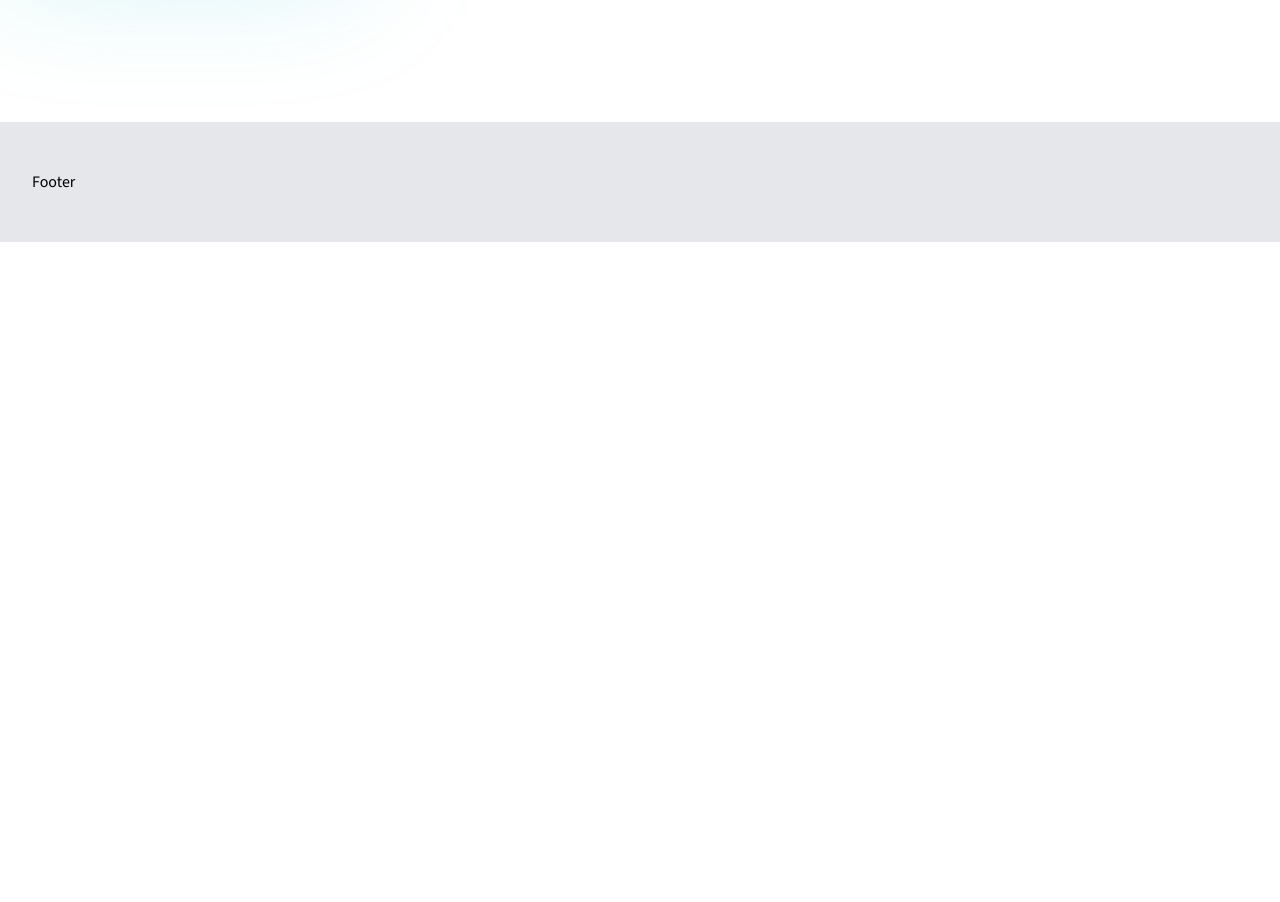
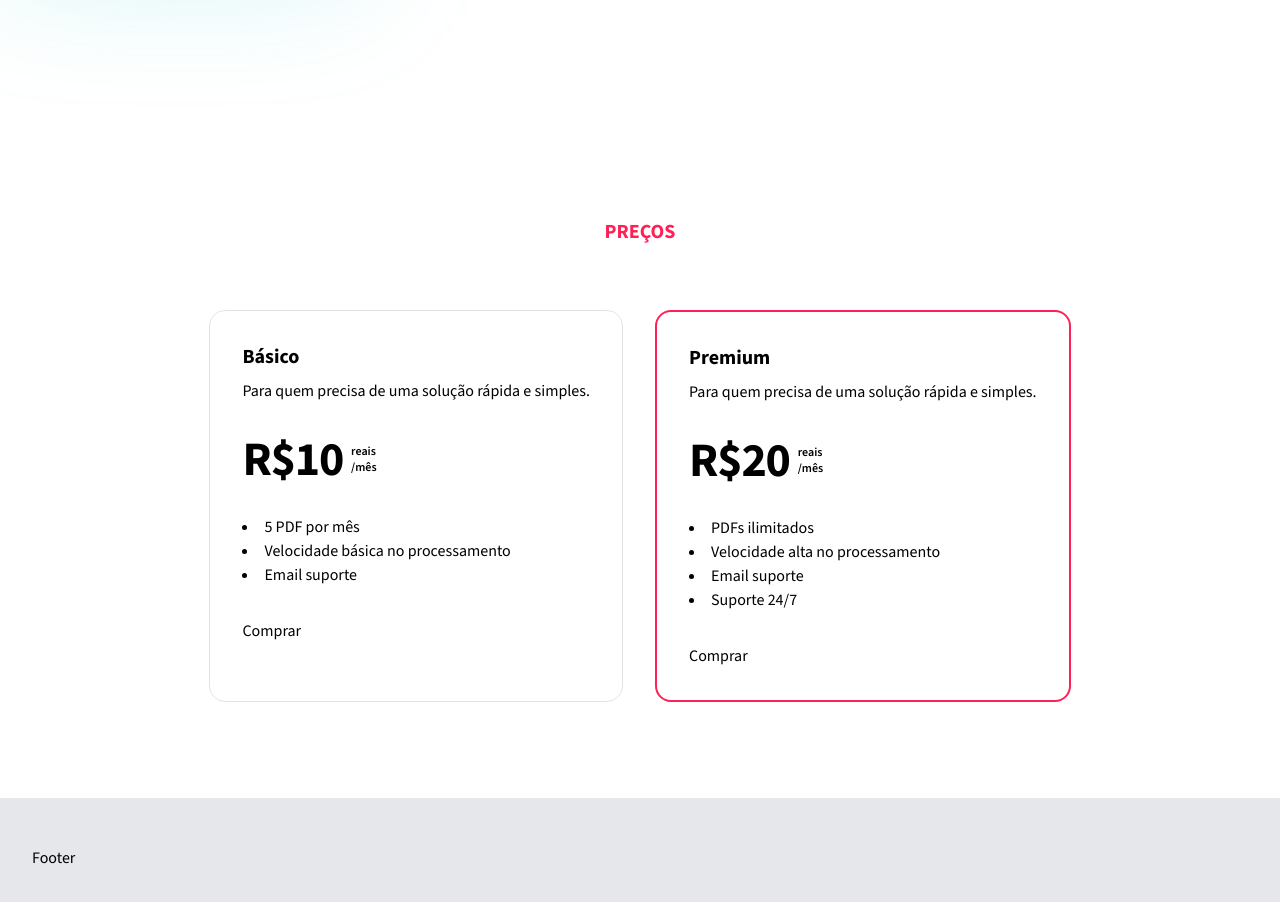
Before and after one commit to romatorres/project-youtube, a Next.js app: page / in a window 1280 px wide. Shown: the part 1442-2344 px from the top of the page. Before the commit the page ends 1684 px from the top, so only its background shows below. Built offline with nearby package versions, Linux system fonts and the light colour scheme.

Commit message:
ui section price

```diff
--- a/app/page.tsx
+++ b/app/page.tsx
@@ -1,6 +1,7 @@
 import BgGradient from "@/components/common/br-gradient";
 import DemoSection from "@/components/home/demo-section";
 import HeroSection from "@/components/home/hero-section";
+import PricingSection from "@/components/home/pricing-section";
 import HowitWorkSection from "@/components/home/how-it-work-section";
 
 export default function Home() {
@@ -12,9 +13,9 @@ export default function Home() {
         <HeroSection />
         <DemoSection />
         <HowitWorkSection />
+        <PricingSection />
       </div>
 
-      {/* <PricingSection /> */}
       {/* <CTASection /> */}
     </div>
   );
--- /dev/null
+++ b/components/home/components/plan-items.tsx
@@ -0,0 +1,54 @@
+import Link from "next/link";
+import { cn } from "@/lib/utils";
+
+type Plan = {
+  name: string;
+  description: string;
+  price: number;
+  items: string[];
+  id: string;
+  paymentLink: string;
+  priceId: string;
+};
+
+export default function PlanItems({
+  name,
+  description,
+  price,
+  items,
+  id,
+  paymentLink,
+}: Plan) {
+  return (
+    <div className="relative max-w-lg w-full">
+      <div
+        className={cn(
+          "relative flex flex-col h-full gap-4 lg:gap-8 p-8 rounded-2xl border-[1px] border-gray-500/20",
+          id === "premium" && "border-rose-500 gap-5 border-2"
+        )}
+      >
+        <div className="flex justify-between items-center gap-4">
+          <div>
+            <h3 className="text-lg lg:text-xl font-bold capitalize">{name}</h3>
+            <p className="text-base-content/80 mt-2">{description}</p>
+          </div>
+        </div>
+        <div className="flex items-center gap-2">
+          <h2 className="text-5xl tracking-tight font-extrabold">R${price}</h2>
+          <div className="text-xs font-semibold">
+            <p>reais</p>
+            <p>/mês</p>
+          </div>
+        </div>
+        <div>
+          {items.map((items, index) => (
+            <li key={index}>{items}</li>
+          ))}
+        </div>
+        <div>
+          <Link href={paymentLink}>Comprar</Link>
+        </div>
+      </div>
+    </div>
+  );
+}
--- a/components/home/how-it-work-section.tsx
+++ b/components/home/how-it-work-section.tsx
@@ -54,8 +54,8 @@ export default function HowitWorkSection() {
         </div>
         <div className="relative grid grid-cols-1 md:grid-cols-3 gap-8 max-w-6xl mx-auto">
           {steps.map((step, index) => (
-            <div className="relative flex items-stretch">
-              <StepItem key={index} {...step} />
+            <div key={index} className="relative flex items-stretch">
+              <StepItem {...step} />
               {index < steps.length - 1 && (
                 <div className="hidden md:block absolute top-1/2 -right-4 transform -translate-y-1/2 z-10">
                   <MoveRight
--- /dev/null
+++ b/components/home/pricing-section.tsx
@@ -0,0 +1,62 @@
+import PlanItems from "./components/plan-items";
+
+type Plan = {
+  name: string;
+  description: string;
+  price: number;
+  items: string[];
+  id: string;
+  paymentLink: string;
+  priceId: string;
+};
+
+const plan: Plan[] = [
+  {
+    name: "Básico",
+    description: "Para quem precisa de uma solução rápida e simples.",
+    price: 10,
+    items: [
+      "5 PDF por mês",
+      "Velocidade básica no processamento",
+      "Email suporte",
+    ],
+    id: "básico",
+    paymentLink: "",
+    priceId: "",
+  },
+  {
+    name: "Premium",
+    description: "Para quem precisa de uma solução rápida e simples.",
+    price: 20,
+    items: [
+      "PDFs ilimitados",
+      "Velocidade alta no processamento",
+      "Email suporte",
+      "Suporte 24/7",
+    ],
+    id: "premium",
+    paymentLink: "",
+    priceId: "",
+  },
+];
+
+export default function PricingSection() {
+  return (
+    <section>
+      <div className="py-12 lg:py-24 max-w-5xl mx-auto px-4 sm:px-6 lg:px-8">
+        <div className="text-center mb-16">
+          <h2 className="font-bold text-xl uppercase mb-4 text-rose-500">
+            Preços
+          </h2>
+        </div>
+        <div className="relative flex flex-col lg:flex-row justify-center items-center lg:items-stretch gap-8">
+          {plan.map((plan, index) => (
+            <div key={index} className="relative flex items-stretch">
+              <PlanItems {...plan} />
+            </div>
+          ))}
+        </div>
+      </div>
+    </section>
+  );
+}
```
Also changed, not shown: 1 other file (tests, documents, lock files or other folders).
